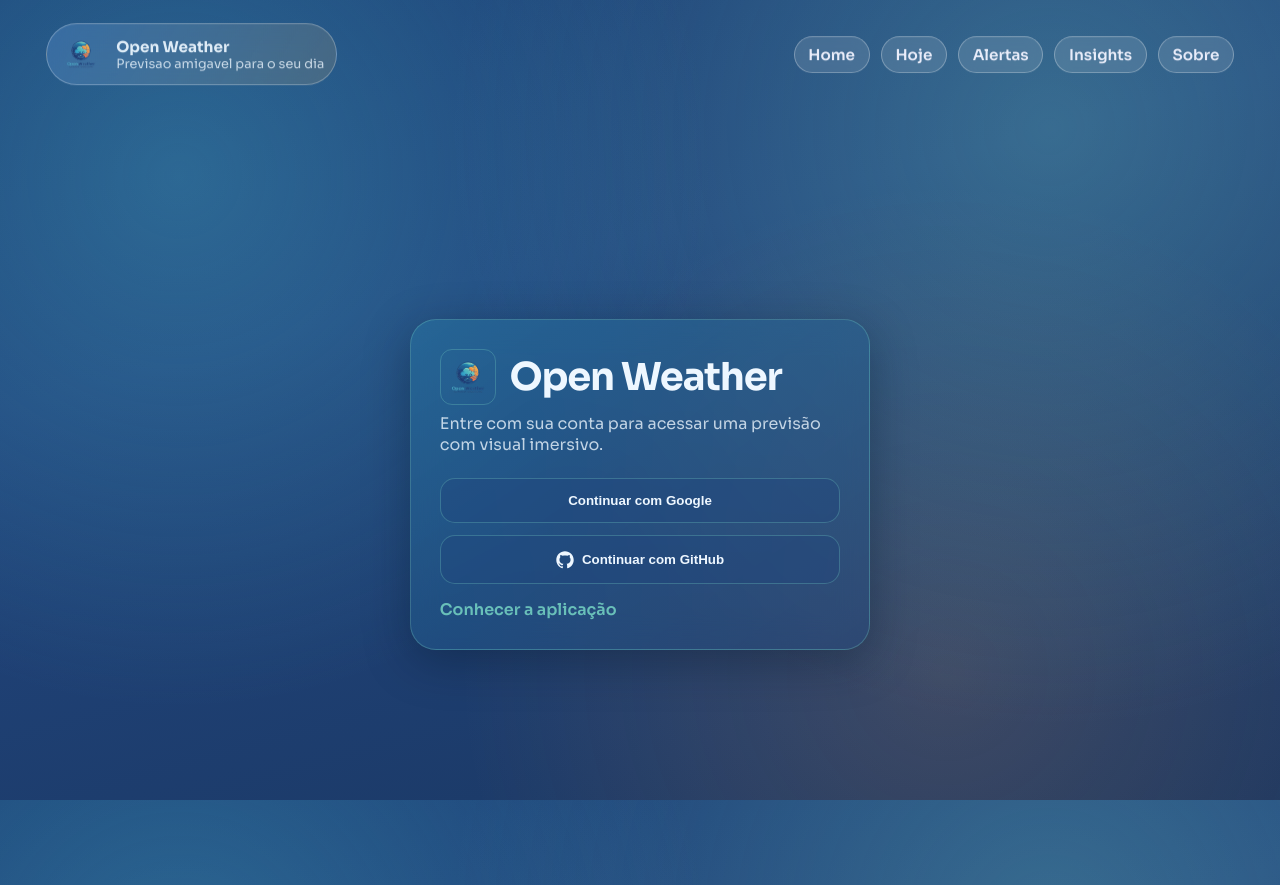
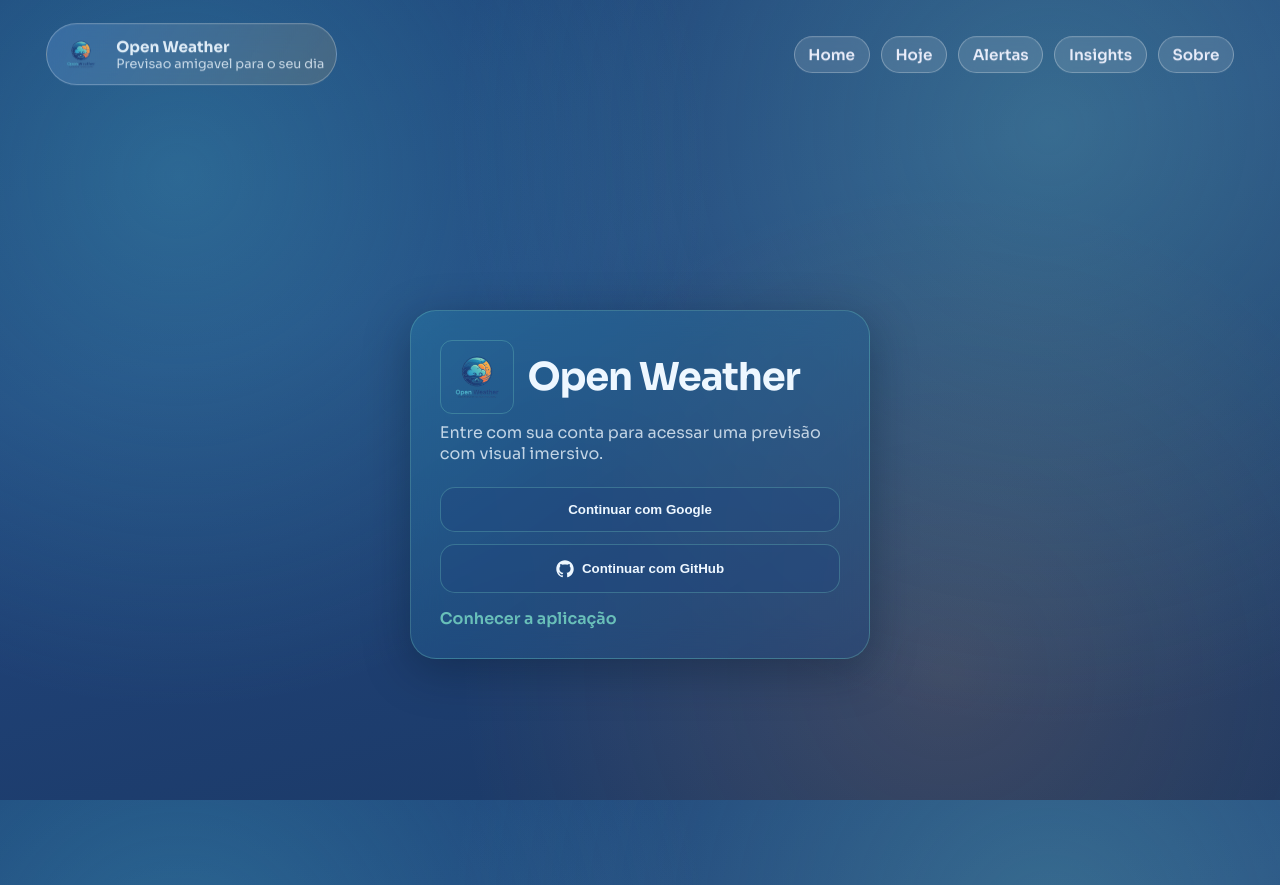
Before and after one commit to mateusw12/open-weather, a Next.js app: page /login in a window 1280 px wide. Built offline with nearby package versions, Linux system fonts and the light colour scheme; no server answers.

Commit message:
fix: update logo image dimensions in LoginView component

```diff
--- a/components/login-view/index.tsx
+++ b/components/login-view/index.tsx
@@ -17,7 +17,7 @@ export function LoginView() {
     <Wrapper>
       <Card>
         <Brand>
-          <Image src="/logo/logo.png" alt="Open Weather logo" width={56} height={56} priority />
+          <Image src="/logo/logo.png" alt="Open Weather logo" width={74} height={74} priority />
           <h1>Open Weather</h1>
         </Brand>
         <p>Entre com sua conta para acessar uma previsão com visual imersivo.</p>
```
